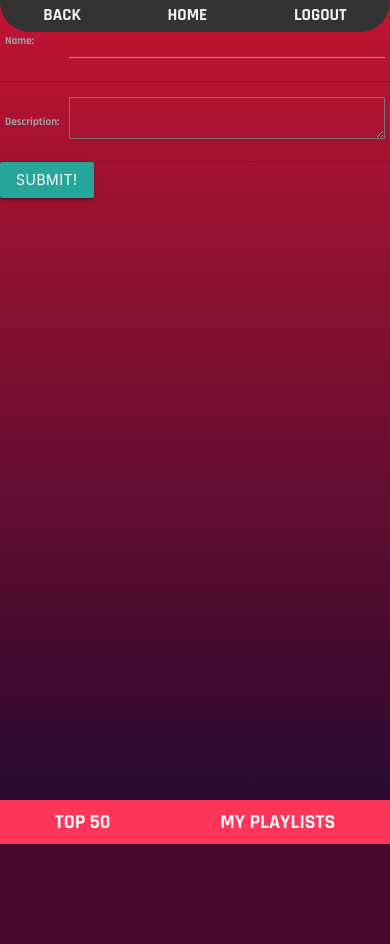
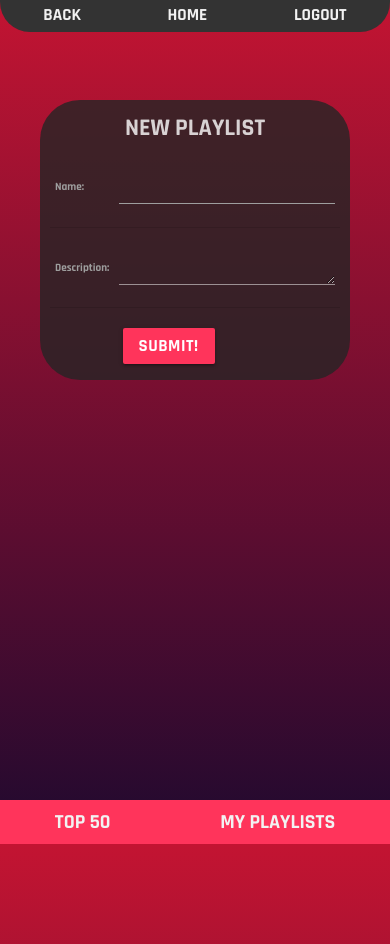
Before and after one commit to BurgersAndSalads/boombox, a Django app: page /myplaylist/create in a window 390 px wide. Before the commit the page ends 844 px from the top, so only its background shows below. Run offline with Django 3.2, Linux system fonts and the light colour scheme; the visitor is signed in with stand-in values (Sample User, id 1).

Commit message:
playlists update/deletes

```diff
--- a/boomipy/main_app/static/css/style.css
+++ b/boomipy/main_app/static/css/style.css
@@ -29,7 +29,7 @@
 }
 
 .bottomnavbar {
-  overflow: hidden;
+  overflow: auto;
   position: fixed;
   bottom: 0;
   width: 100%;
@@ -37,6 +37,7 @@
   display: flex;
   background-color: #FF345B;
   justify-content: space-around;
+  z-index: 9999;
 }
 
 .bottomnavbar a {
@@ -44,6 +45,7 @@
   text-decoration: none;
   font-size: 20px;
   padding: 7px 16px;
+
 }
 
 .topnavbar {
@@ -57,6 +59,7 @@
   justify-content: space-around;
   border-radius: 0 0 30px 30px;
   margin: 0 0 0 0;
+  z-index: 9999;
 }
 
 .topnavbar a {
@@ -76,9 +79,10 @@
 }
 #welcome {
  text-align: center;
- margin-top: 70px;
+ margin-top: 90px;
  font-size: 50px;
 }
+
 
 #login {
   text-align: center;
@@ -210,7 +214,7 @@
 margin-top: 3px;
 }
 
-#morebtn{
+#updatebtn{
   background-color: #F82828;
   font-size: 13px;
   border: 3px solid #F82828;
@@ -219,7 +223,117 @@
   font-family: 'Ropa Sans', sans-serif;
   font-weight: bolder;
   letter-spacing: 0.5px;
-  margin-left: 150px;
+
+}
+
+#deletebtn{
+  background-color: #F82828;
+  font-size: 13px;
+  border: 3px solid #F82828;
+  border-radius: 12px;
+  color: white;
+  font-family: 'Ropa Sans', sans-serif;
+  font-weight: bolder;
+  letter-spacing: 0.5px;
+  margin-left: 10px;
+}
+
+#playlistbtns{
+  display: flex;
+  flex-direction: row;
+  justify-content: space-around;
+}
+#headerplaylist{
+  display: flex;
+  flex-direction: row;
+}
+#addplaylist{
+
+  margin-left: 160px;
+}
+
+#id_description{
+  font-size: 15px;
+  border: 0px;
+  border-bottom: 1px solid rgba(255,255,255,0.5);
+  color: rgba(255,255,255,0.8);
+}
+
+#addplaylistpage{
+  margin:  100px 40px;
+  background-color: rgba(37, 37, 37, 0.8);
+  border-radius: 40px;
+  padding: 10px;
+  color: white;
+  height: 280px
+}
+#submitplaylist{
+ margin: 20px 25%;
+ background-color: #FF345B;
+ font-family: 'Rajdhani', sans-serif;
+ font-size: 17px;
+ font-weight: bolder;
+}
+#newplaylist{
+  margin-top: 0px;
+  margin-bottom: 0px;
+  font-size: 24px;
+  text-align: center;
+  color: rgba(255,255,255,0.8);
+}
+
+#playlistform{
+  margin-top: 0px;
+
+}
+#playlistform input {
+  color: rgba(255,255,255,0.8);
+}
+
+#playlistdiv{
+  margin-bottom: 15px;
+}
+
+#songselse{
+  opacity: 0.7;
+  font-weight: lighter;
+  text-align: center;
+}
+#deleteconfirm{
+  font-size: 20px;
+  text-align: center;
+
+}
+#deletecancelbtns{
+  text-align: center;
+}
+
+#canceldeletebtn{
+  background-color: #FF345B;
+  font-family: 'Rajdhani', sans-serif;
+  font-size: 15px;
+  font-weight: bolder;
+  text-decoration: none;
+  width: 100px;
+  margin-left: 5px;
+}
+
+#submitdeletebtn{
+  background-color: #FF345B;
+  font-family: 'Rajdhani', sans-serif;
+  font-size: 15px;
+  font-weight: bolder;
+  text-decoration: none;
+  width: 100px;
+  margin-right: 5px;
+}
+#deleteplaylistpage{
+  margin:  100px 40px;
+  background-color: rgba(37, 37, 37, 0.8);
+  border-radius: 40px;
+  padding: 10px;
+  color: white;
+  height: 220px
 }
 
 }
--- a/boomipy/main_app/templates/base.html
+++ b/boomipy/main_app/templates/base.html
@@ -39,7 +39,7 @@
     </div>
     {% else %}
     <div class="topnavbar">
-      <p> PLEASE LOG IN</p>
+      <p> PLEASE LOG IN OR SIGN UP</p>
     </div>
     {% endif %}
   <main id="maininfo">
@@ -56,6 +56,12 @@
           hoverEnabled: false
         });
       });
+
+      document.addEventListener('DOMContentLoaded', function() {
+        const elems = document.querySelectorAll('.modal');
+        M.Modal.init(elems, {});
+      });
+
     </script>
   </body>
 </html>
--- a/boomipy/main_app/templates/landing.html
+++ b/boomipy/main_app/templates/landing.html
@@ -2,7 +2,7 @@
 {% block content %}
 
 <div id="textstuff">
-    <h1>{{ username.name }}'s </h1>
+    <h1>{{ name.username }}'s </h1>
     <h3>LAST PLAYED SONGS</h3>
     <div id="line">
         <hr>
--- a/boomipy/main_app/templates/main_app/playlist_form.html
+++ b/boomipy/main_app/templates/main_app/playlist_form.html
@@ -1,14 +1,23 @@
 {% extends 'base.html' %}
 
 {% block content %}
+<div id="addplaylistpage">
+{% if object %}
+<p id="newplaylist">Edit <span class="teal-text">{{object.name}}</span></p>
+{% else %}
+<p id="newplaylist">NEW PLAYLIST</p>
+{% endif %}
+
+
   <!-- Leaving the action empty makes the form post to the same url used to display it -->
   <form action="" method="post">
     <!-- Django requires the following for security purposes -->
     {% csrf_token %}
-    <table>
+    <table id="playlistform">
       <!-- Render the inputs inside of <tr>s & <td>s -->
       {{ form.as_table }}
     </table>
-    <input type="submit" value="Submit!" class="btn">
+    <input id="submitplaylist" type="submit" value="SUBMIT!" class="btn">
   </form>
+</div>
 {% endblock %}
```
Also changed, not shown: boomipy/main_app/templates/details.html (+9 -4 lines), boomipy/main_app/templates/main_app/playlist_confirm_delete.html (+8 -4 lines), boomipy/main_app/templates/myplaylist.html (+25 -12 lines).
